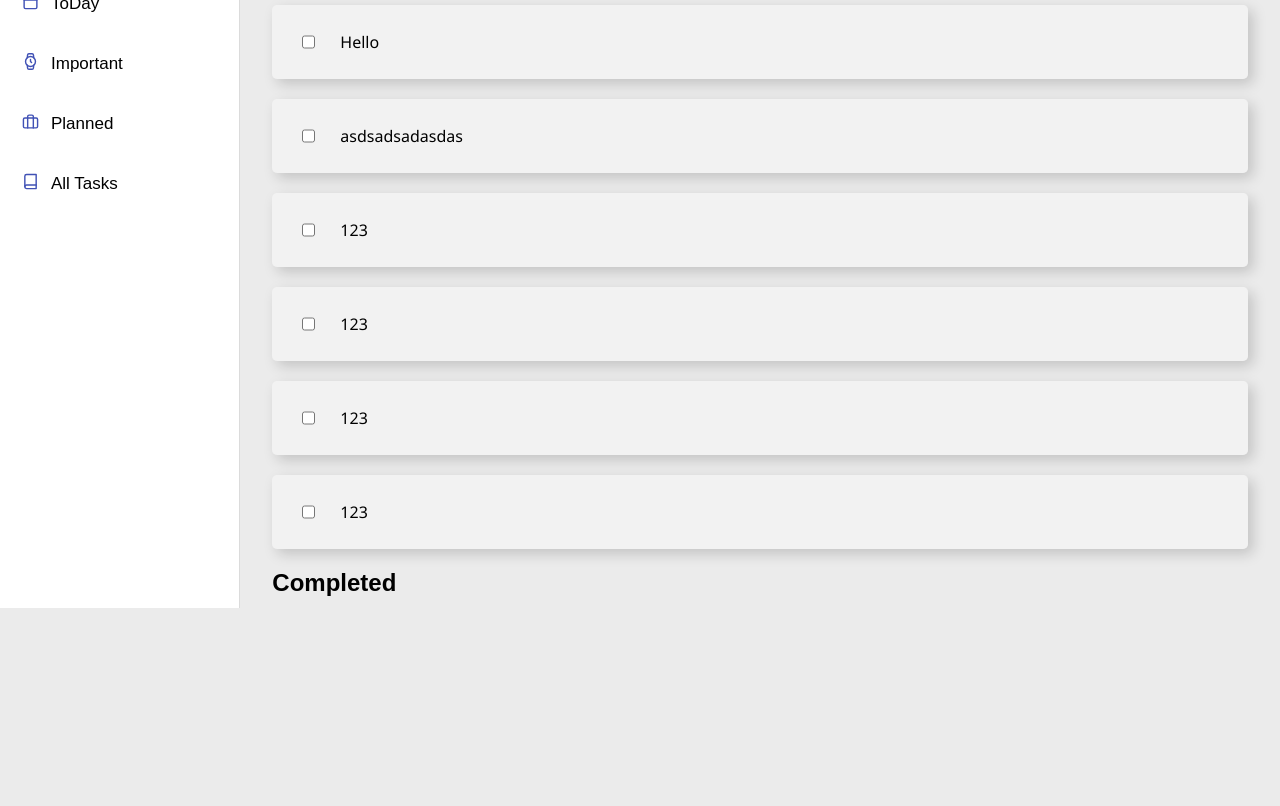
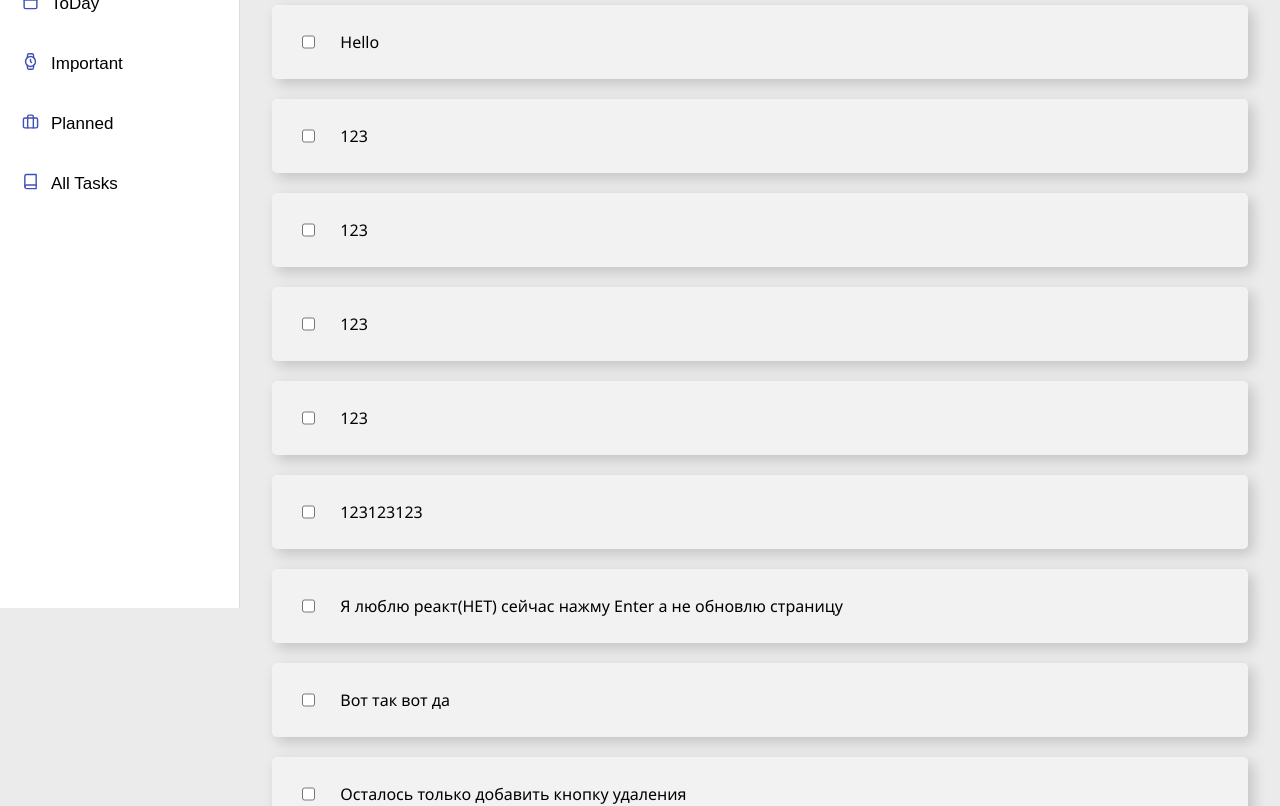
Before and after one commit to makshoop/ToDo, a React (Vite) app: page / in a window 1280 px wide. Shown: the part 240-1046 px from the top of the page. Before the commit the page ends 917 px from the top, so only its background shows below. Built offline with nearby package versions, Linux system fonts and the light colour scheme; data requests are answered from the project's data file; a web font is replaced by a local one.

Commit message:
add updating tasks when adding a new

```diff
--- a/db.json
+++ b/db.json
@@ -6,28 +6,48 @@
       "completed": false
     },
     {
-      "id": 1677067149324,
-      "title": "asdsadsadasdas",
-      "completed": false
-    },
-    {
-      "id": 1677105350568,
+      "id": 1677106333184,
       "title": "123",
       "completed": false
     },
     {
-      "id": 1677105498978,
+      "id": 1677106335692,
       "title": "123",
       "completed": false
     },
     {
-      "id": 1677105607109,
+      "id": 1677106379184,
       "title": "123",
       "completed": false
     },
     {
-      "id": 1677105684840,
+      "id": 1677106404867,
       "title": "123",
+      "completed": false
+    },
+    {
+      "id": 1677106452685,
+      "title": "123123123",
+      "completed": false
+    },
+    {
+      "id": 1677106574156,
+      "title": "Я люблю реакт(НЕТ) сейчас нажму Enter а не обновлю страницу",
+      "completed": false
+    },
+    {
+      "id": 1677106580302,
+      "title": "Вот так вот да",
+      "completed": false
+    },
+    {
+      "id": 1677106591616,
+      "title": "Осталось только добавить кнопку удаления",
+      "completed": false
+    },
+    {
+      "id": 1677106593539,
+      "title": "имба?",
       "completed": false
     }
   ]
--- a/src/main.css
+++ b/src/main.css
@@ -9,8 +9,5 @@ body {
 }
 
 h1, h2 {
-    /* font-family:'Segoe UI', Tahoma, Geneva, Verdana, sans-serif
-     */
     font-family: 'Signika Negative', sans-serif;
-
 }
--- a/src/сomponents/App/index.jsx
+++ b/src/сomponents/App/index.jsx
@@ -13,7 +13,6 @@ export function App() {
 			<main className="appMain">
 				<Sidebar />
 				<div className="tasks-container">
-					<NewTask />
 					<Tasks />
 				</div>
 			</main>
--- a/src/сomponents/tasks/NewTask.jsx
+++ b/src/сomponents/tasks/NewTask.jsx
@@ -1,6 +1,6 @@
 import React, { useState } from "react";
 
-export function NewTask() {
+export function NewTask({ onAddNewTask }) {
 	const [newTask, setNewTask] = useState("");
 
 	const handleSubmit = (event) => {
@@ -20,11 +20,16 @@ export function NewTask() {
 			body: JSON.stringify(newTaskItem),
 		})
 			.then((response) => response.json())
-			.then((data) => console.log(data))
+			.then((data) => onAddNewTask(data))
 			.catch((error) => console.error(error));
 
 		setNewTask("");
-		onNewTask(newTaskItem);
+	};
+
+	const handleKeyDown = (event) => {
+		if (event.key === "Enter") {
+			handleSubmit(event);
+		}
 	};
 
 	return (
@@ -35,6 +40,7 @@ export function NewTask() {
 					type="text"
 					value={newTask}
 					onChange={(event) => setNewTask(event.target.value)}
+					onKeyDown={handleKeyDown}
 				/>
 			</form>
 		</div>
--- a/src/сomponents/tasks/Tasks.jsx
+++ b/src/сomponents/tasks/Tasks.jsx
@@ -34,14 +34,13 @@ export function Tasks() {
 	const completedTasks = tasks.filter((task) => task.completed);
 	const uncompletedTasks = tasks.filter((task) => !task.completed);
 
-	// const addNewTask = (text) => {
-	// 	setTasks(
-	// 		// тут массив предыдущих задач + новая
-	// 	)
-	// }
+	const addNewTask = (newTask) => {
+		setTasks([...tasks, newTask]);
+	};
 
 	return (
 		<div>
+			<NewTask onAddNewTask={addNewTask} />
 			<h1 className="tasksTitle">Tasks</h1>
 			{uncompletedTasks.map((task) => (
 				<div className="taskCard" key={task.id}>
```
